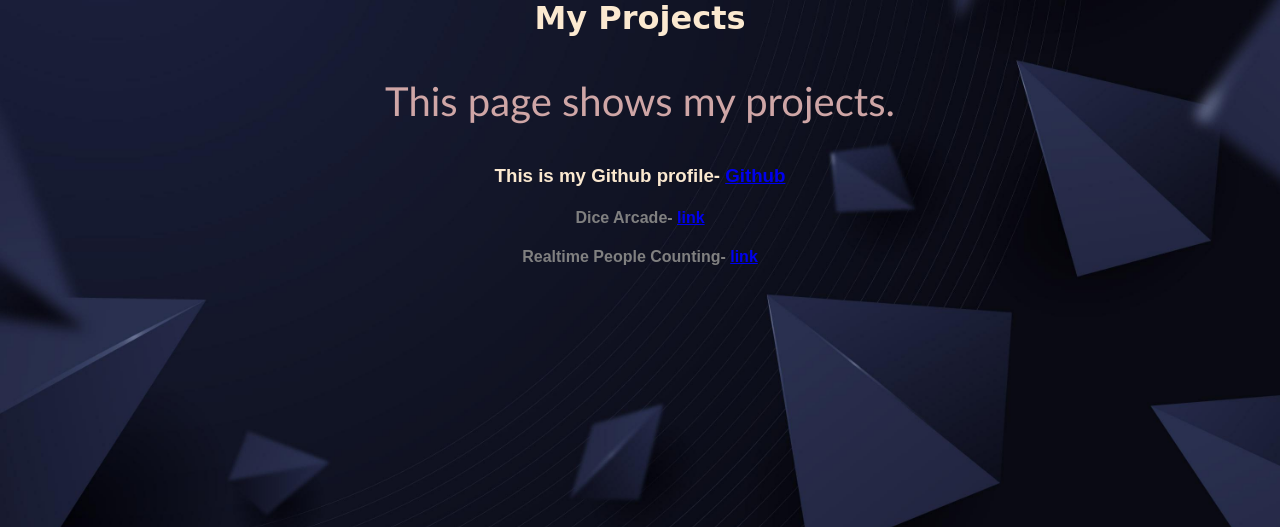
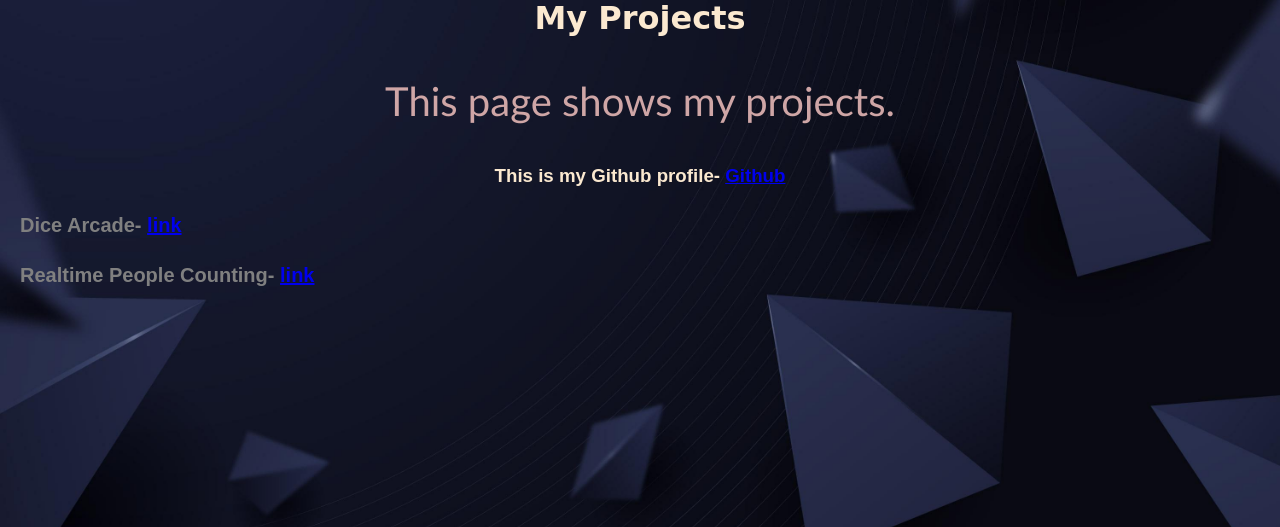
Before and after one commit to Hitman7084/My_Portfolio, a Flask app: page /projects in a window 1280 px wide. Shown: the part 138-665 px from the top of the page. Run offline with Flask 3, Linux system fonts and the light colour scheme.

Commit message:
Update styles.css

```diff
--- a/static/css/styles.css
+++ b/static/css/styles.css
@@ -76,7 +76,8 @@ h3 {
 }
 
 .proj {
-    text-align: center;
+    text-align: left;
+    font-size: 20px;
     color: grey
 }
 
```
